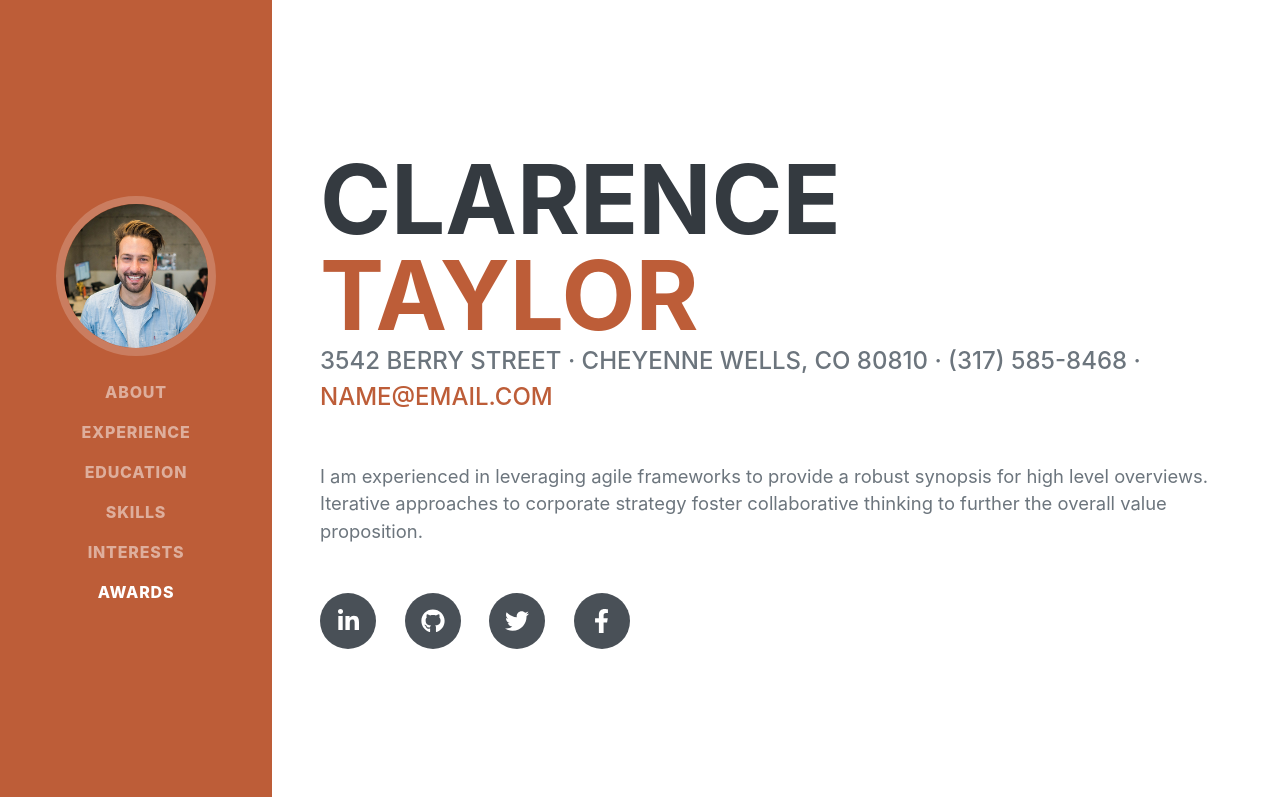
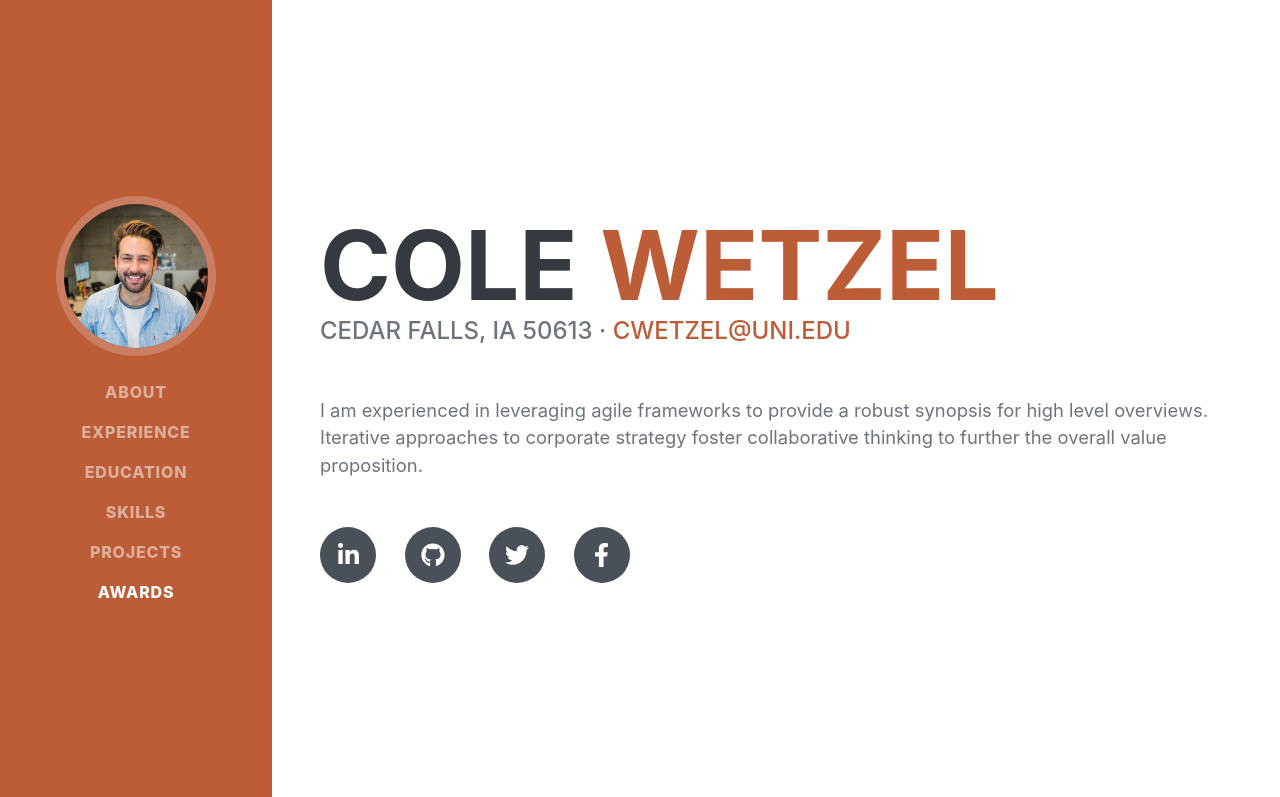
Before and after one commit to cbwetzel/example, a plain HTML site: page index.html in a window 1280 px wide. Shown: the top 797 px of the page. Drawn offline with nearby package versions, Linux system fonts and the light colour scheme; a web font is replaced by a local one.

Commit message:
Updated contact information

```diff
--- a/index.html
+++ b/index.html
@@ -29,7 +29,7 @@
                     <li class="nav-item"><a class="nav-link js-scroll-trigger" href="#experience">Experience</a></li>
                     <li class="nav-item"><a class="nav-link js-scroll-trigger" href="#education">Education</a></li>
                     <li class="nav-item"><a class="nav-link js-scroll-trigger" href="#skills">Skills</a></li>
-                    <li class="nav-item"><a class="nav-link js-scroll-trigger" href="#interests">Interests</a></li>
+                    <li class="nav-item"><a class="nav-link js-scroll-trigger" href="#interests">Projects</a></li>
                     <li class="nav-item"><a class="nav-link js-scroll-trigger" href="#awards">Awards</a></li>
                 </ul>
             </div>
@@ -40,12 +40,12 @@
             <section class="resume-section" id="about">
                 <div class="resume-section-content">
                     <h1 class="mb-0">
-                        Clarence
-                        <span class="text-primary">Taylor</span>
+                        Cole
+                        <span class="text-primary">Wetzel</span>
                     </h1>
                     <div class="subheading mb-5">
-                        3542 Berry Street · Cheyenne Wells, CO 80810 · (317) 585-8468 ·
-                        <a href="mailto:name@email.com">name@email.com</a>
+                        Cedar Falls, IA 50613 ·
+                        <a href="mailto:cwetzel@uni.edu">cwetzel@uni.edu</a>
                     </div>
                     <p class="lead mb-5">I am experienced in leveraging agile frameworks to provide a robust synopsis for high level overviews. Iterative approaches to corporate strategy foster collaborative thinking to further the overall value proposition.</p>
                     <div class="social-icons">
```
